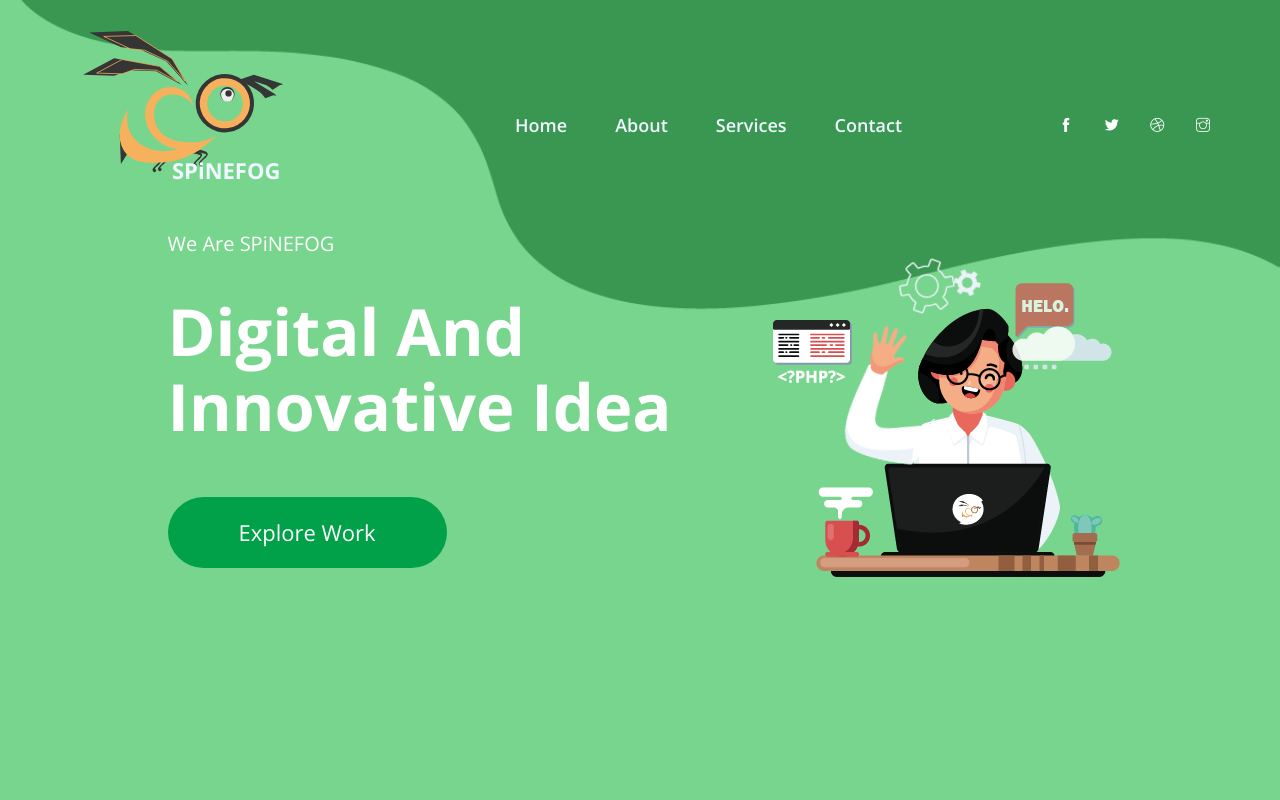
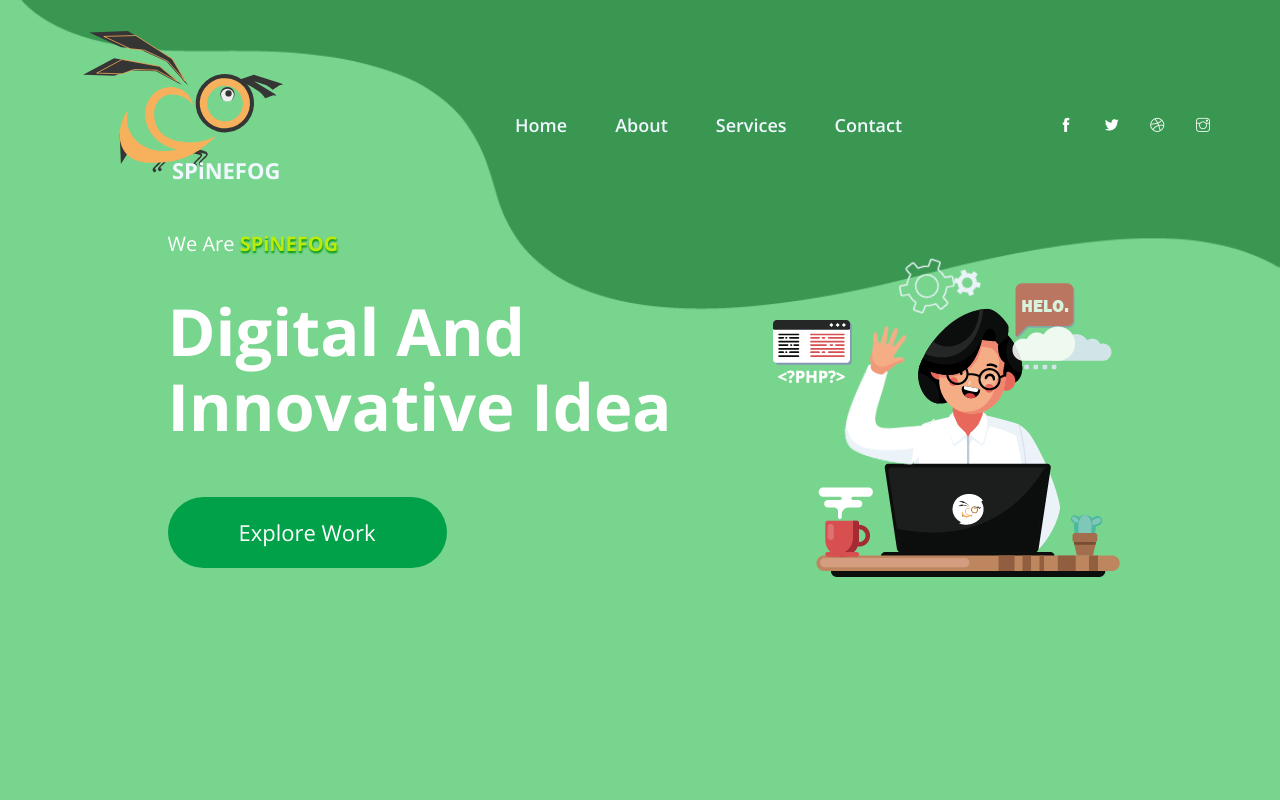
Before and after one commit to spinefog/spinefog.github.io, a plain HTML site: page index.html in a window 1280 px wide. Shown: the top 800 px of the page. Drawn offline with nearby package versions, Linux system fonts and the light colour scheme.

Commit message:
Update index.html

```diff
--- a/index.html
+++ b/index.html
@@ -113,7 +113,7 @@
           <div class="col-lg-6 offset-lg-1">
             <div class="banner_text">
               <div class="banner_text_iner">
-                <h5>We are SPiNEFOG</h5>
+                <h5>We are <sf>SPiNEFOG</sf></h5>
                 <h1>Digital and innovative idea</h1>
                 <a href="#" class="btn_1">Explore Work</a>
 
```
